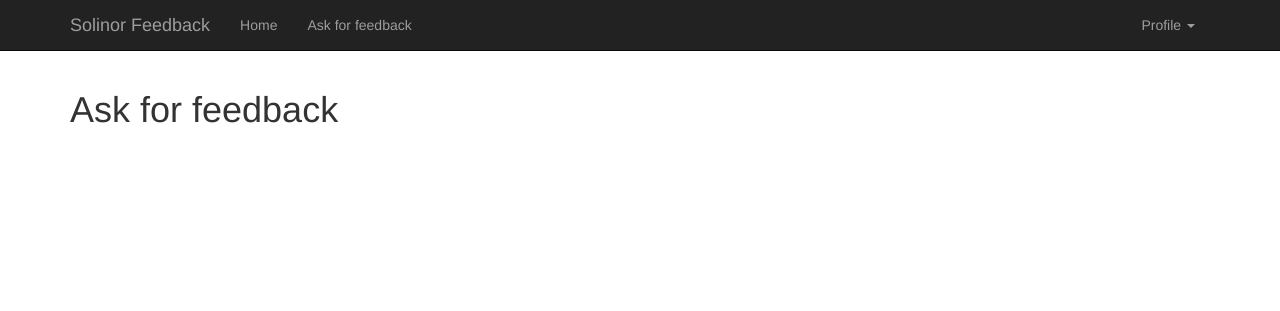
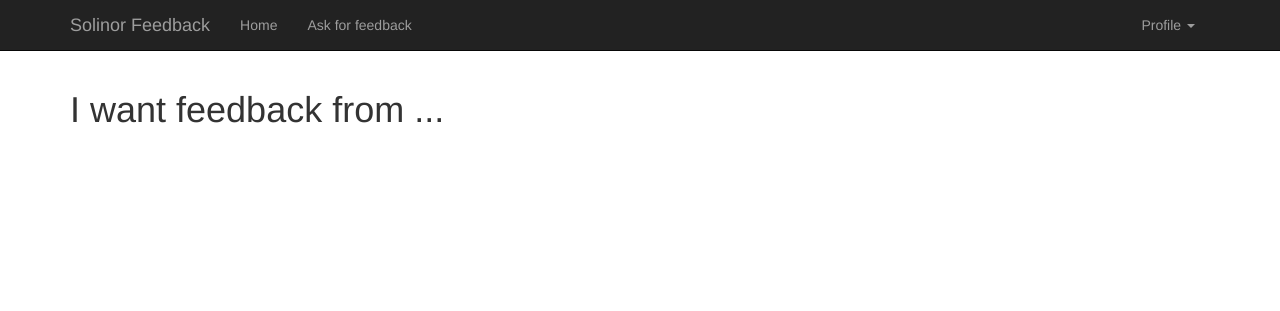
Before and after one commit to solinor/solinor-feedback, a Django app: page /ask_for_feedback in a window 1280 px wide. Shown: the top 311 px of the page. Run offline with Django 3.2, Linux system fonts and the light colour scheme; the visitor is signed in with stand-in values (Sample User, id 1); data comes from the database, SQL or seed files in the repository; data that the repository does not hold is empty; some libraries are stand-ins or nearby versions.

Commit message:
Ask for feedback page title

```diff
--- a/feedback/templates/ask_for_feedback.html
+++ b/feedback/templates/ask_for_feedback.html
@@ -22,7 +22,7 @@ $(function () {
 </script>
 {% endblock %}
 {% block content %}
-<h1>Ask for feedback</h1>
+<h1>I want feedback from ...</h1>
 
 <p style="max-width: 30em">
 {% for user in users %}
```
